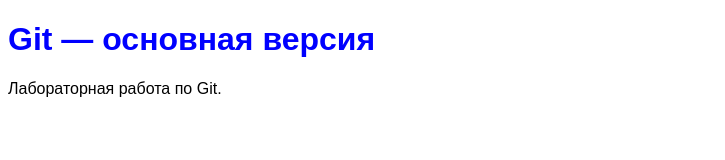
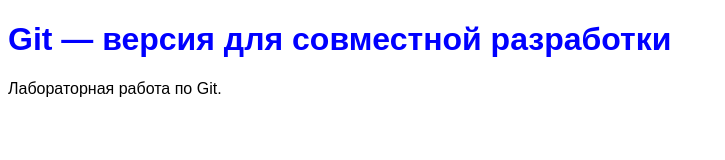
Before and after one commit to Viacheslav-Sasov/git-lab-25, a plain HTML site: page index.html in a window 1280 px wide. Shown: the whole page, without its empty margins (0-725 px from the left). Drawn offline with Linux system fonts and the light colour scheme.

Commit message:
Update same heading independently in main

```diff
--- a/index.html
+++ b/index.html
@@ -6,7 +6,7 @@
     <link rel="stylesheet" href="style.css">
 </head>
 <body>
-    <h1>Git — основная версия</h1>
+    <h1>Git — версия для совместной разработки</h1>
     <p>Лабораторная работа по Git.</p>
 </body>
 </html>
```
